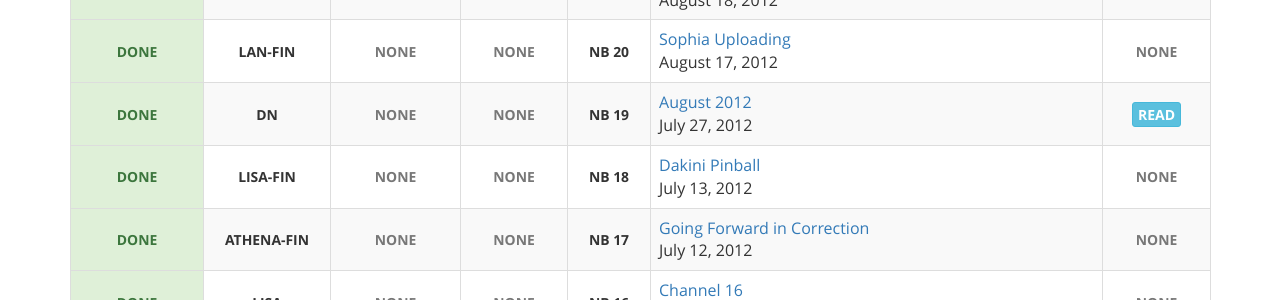
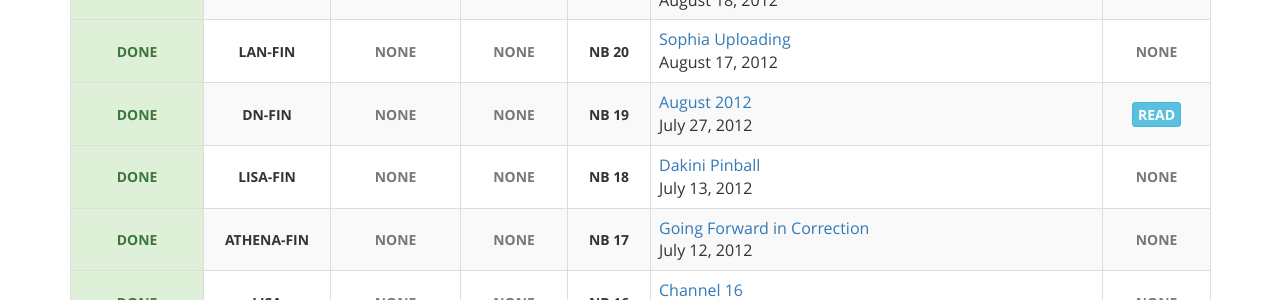
Before and after one commit to gaiaspora/gaiaspora.github.io, a Jekyll site: the page built from content/navigator-briefings.markdown, in a window 1280 px wide and 900 px high, scrolled down 7407 px. Shown: the part 155-455 px from the top of the window. Built offline with Jekyll 4.4.1, drawn with Linux system fonts in a browser that asks for light colours.

Commit message:
Update nb.yaml

```diff
--- a/_data/nb.yaml
+++ b/_data/nb.yaml
@@ -1026,7 +1026,7 @@
 
 - NB: "19"
   Transcription: "done"
-  Review: "DN"
+  Review: "DN-FIN"
   Proofreading: "none"
   Index: "none"
   Title: "August 2012"
```
